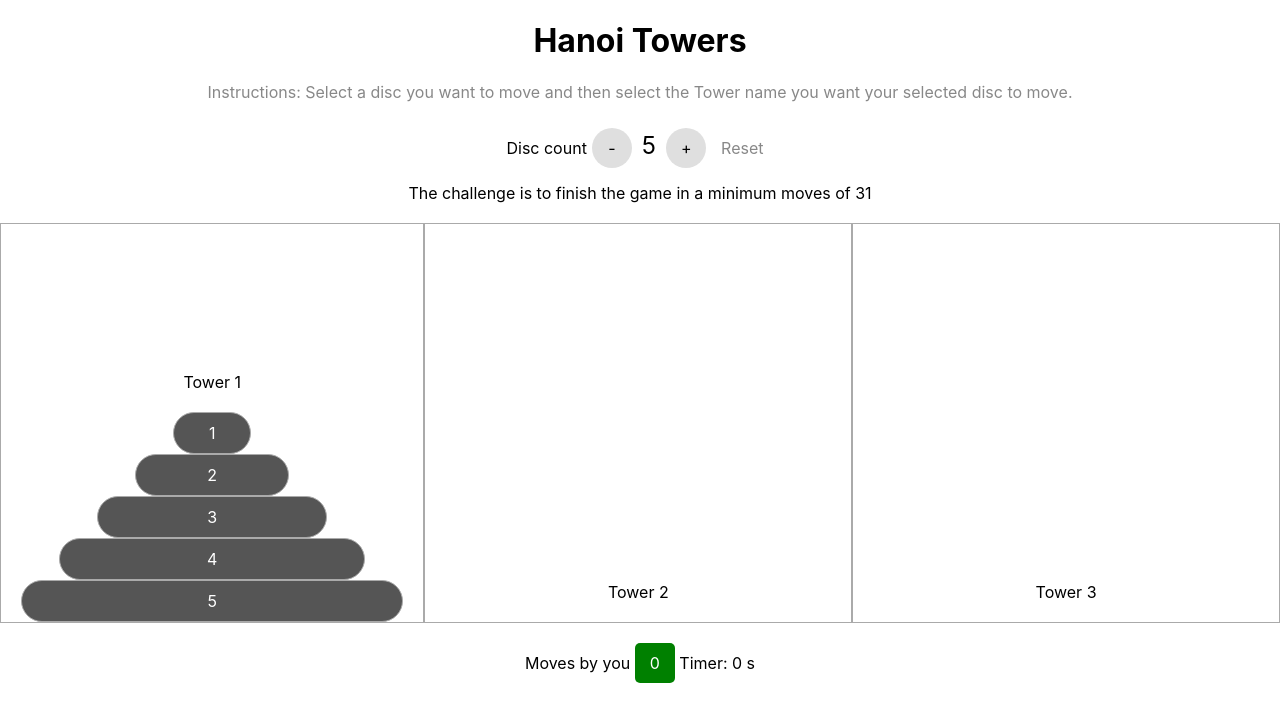
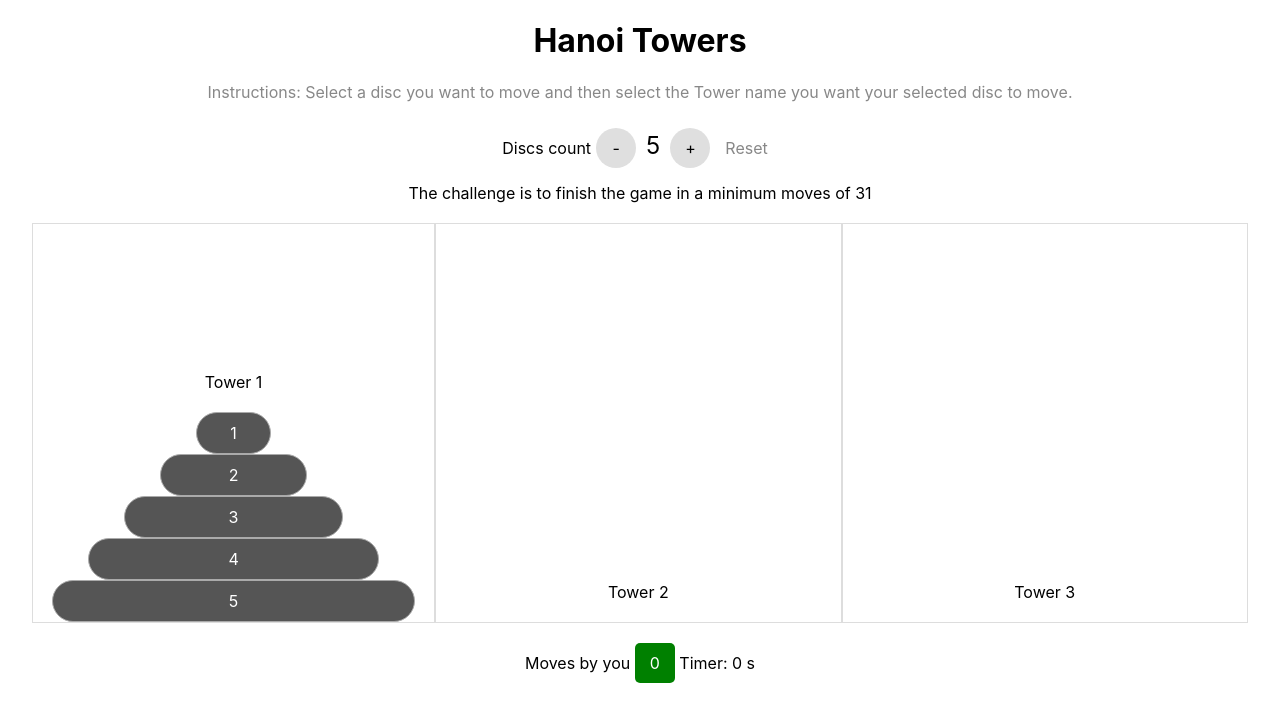
Before and after one commit to nipunadodan/hanoi-towers, a React (Create React App) app: page /hanoi-towers/ in a window 1280 px wide. Shown: the top 722 px of the page. Built offline with nearby package versions, Linux system fonts and the light colour scheme.

Commit message:
light UI fixes

```diff
--- a/src/components/Pages/Home/Home.js
+++ b/src/components/Pages/Home/Home.js
@@ -157,7 +157,7 @@ class Home extends Component{
                 <h1 className={'text-center'}>Hanoi Towers</h1>
                 <p className={'text-center'} style={{color:'#888'}}>Instructions: Select a disc you want to move and then select the Tower name you want your selected disc to move.</p>
                 <div className={'text-center'} style={{padding:'10px'}}>
-                    Disc count
+                    Discs count
                     <span onClick={this.changeDisksCount('dn')} onMouseDown={this.avoidSelect} className={'button'}>-</span>
                     <span style={{fontSize:'1.5em', 'margin':'0 5px'}}>{this.state.noOfDisks}</span>
                     <span onClick={this.changeDisksCount('up')} onMouseDown={this.avoidSelect} className={'button'}>+</span>
--- a/src/components/Pages/Home/Home.scss
+++ b/src/components/Pages/Home/Home.scss
@@ -20,8 +20,10 @@
   align-items: stretch;
   min-height: 50vh;
   color: #fff;
+  width: 95%;
+  margin: 0 auto;
   .tower{
-    border: 1px solid #aaa;
+    border: 1px solid #ddd;
     text-align: center;
     flex-grow: 1;
     display: flex;
```
Also changed, not shown: 15 other files (tests, documents, lock files or other folders).
